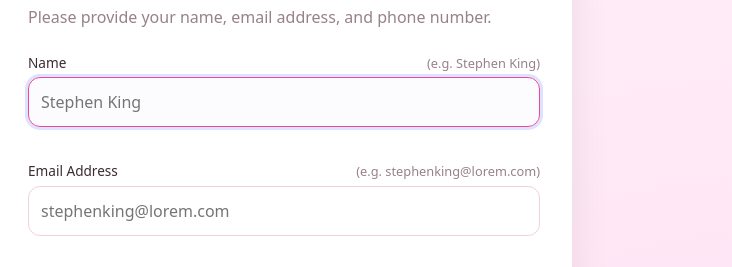
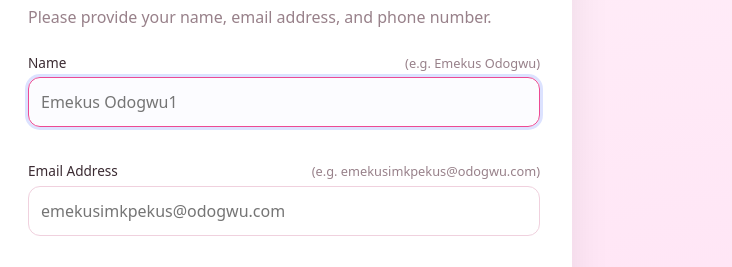
Before and after one commit to G8Supremeo/Amere_Bot_Subscription, a plain HTML site: page index.html in a window 1280 px wide. Shown: the part 237-504 px from the top of the page, 548-1280 px from the left. Drawn offline with Linux system fonts and the light colour scheme.

Commit message:
Updated form placeholders

```diff
--- a/index.html
+++ b/index.html
@@ -72,14 +72,14 @@
               <div class="field-group">
                 <label for="full-name" class="field-label">
                   Name
-                  <span class="field-label__hint">(e.g. Stephen King)</span>
+                  <span class="field-label__hint">(e.g. Emekus Odogwu)</span>
                 </label>
                 <input
                   id="full-name"
                   name="fullName"
                   type="text"
                   class="field-input"
-                  placeholder="Stephen King"
+                  placeholder="Emekus Odogwu1"
                   autocomplete="name"
                   data-autofocus
                   required
@@ -90,14 +90,14 @@
               <div class="field-group">
                 <label for="email" class="field-label">
                   Email Address
-                  <span class="field-label__hint">(e.g. stephenking@lorem.com)</span>
+                  <span class="field-label__hint">(e.g. emekusimkpekus@odogwu.com)</span>
                 </label>
                 <input
                   id="email"
                   name="email"
                   type="email"
                   class="field-input"
-                  placeholder="stephenking@lorem.com"
+                  placeholder="emekusimkpekus@odogwu.com"
                   autocomplete="email"
                   required
                 />
```
